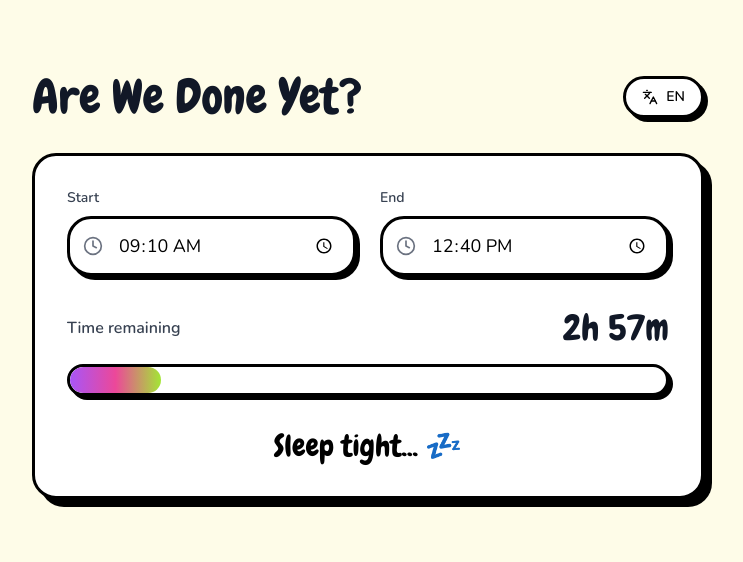
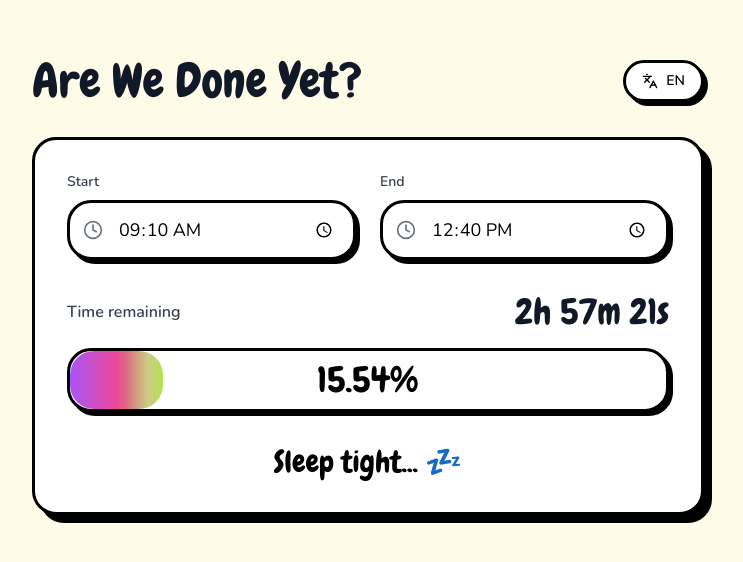
Before and after one commit to 444chak/are-we-done-yet, a Next.js app: page / in a window 1280 px wide. Shown: the part 114-676 px from the top of the page, without its empty margins (272-1015 px from the left). Built offline with nearby package versions, Linux system fonts and the light colour scheme.

Commit message:
feat(timer-ui): show big percentage and seconds left

```diff
--- a/app/page.tsx
+++ b/app/page.tsx
@@ -42,7 +42,11 @@ export default function Home() {
               value={startTime}
               onChange={setStartTime}
             />
-            <TimeInput label={t.endLabel} value={endTime} onChange={setEndTime} />
+            <TimeInput
+              label={t.endLabel}
+              value={endTime}
+              onChange={setEndTime}
+            />
           </div>
 
           <div className="space-y-4">
--- a/components/ProgressBar.tsx
+++ b/components/ProgressBar.tsx
@@ -7,18 +7,65 @@ interface ProgressBarProps {
 }
 
 export function ProgressBar({ percentage }: ProgressBarProps) {
+  const clamped = Math.max(0, Math.min(100, percentage));
+  const displayPercentage = clamped.toFixed(2);
+
   return (
-    <div className="w-full h-8 bg-white rounded-3xl border-3 border-black overflow-hidden shadow-[4px_4px_0px_0px_rgba(0,0,0,1)]">
+    <div className="relative w-full h-14 md:h-16 bg-white rounded-3xl border-3 border-black overflow-hidden shadow-[4px_4px_0px_0px_rgba(0,0,0,1)]">
+      {/* Animated gradient bar */}
       <motion.div
-        className="h-full bg-gradient-to-r from-purple-500 via-pink-500 to-lime-400 rounded-3xl"
+        className="absolute left-0 top-0 h-full bg-gradient-to-r from-purple-500 via-pink-500 to-lime-400 rounded-3xl"
         initial={{ width: 0 }}
-        animate={{ width: `${percentage}%` }}
+        animate={{ width: `${clamped}%` }}
         transition={{
-          type: "spring",
-          stiffness: 100,
-          damping: 15,
+          type: "tween",
+          duration: 0.1,
+          ease: "linear",
         }}
-      />
+      >
+        {/* Shimmer animation effect */}
+        <motion.div
+          className="absolute inset-0 bg-gradient-to-r from-transparent via-white/30 to-transparent"
+          animate={{
+            x: ["-100%", "200%"],
+          }}
+          transition={{
+            duration: 2,
+            repeat: Infinity,
+            ease: "linear",
+          }}
+          style={{
+            width: "50%",
+            height: "100%",
+          }}
+        />
+      </motion.div>
+
+      {/* Percentage text */}
+      <div className="relative z-10 flex items-center justify-center h-full">
+        <motion.div
+          className="flex items-center"
+          initial={{ scale: 0.9, opacity: 0.8 }}
+          animate={{ scale: 1, opacity: 1 }}
+          transition={{
+            duration: 0.2,
+            ease: "easeOut",
+          }}
+        >
+          <motion.span
+            key={displayPercentage}
+            className="font-chewy text-3xl md:text-4xl text-black drop-shadow-[2px_2px_0_rgba(255,255,255,0.8)]"
+            initial={{ y: -5, opacity: 0.5 }}
+            animate={{ y: 0, opacity: 1 }}
+            transition={{
+              duration: 0.2,
+              ease: "easeOut",
+            }}
+          >
+            {displayPercentage}%
+          </motion.span>
+        </motion.div>
+      </div>
     </div>
   );
 }
--- a/hooks/useCourseTimer.ts
+++ b/hooks/useCourseTimer.ts
@@ -1,5 +1,11 @@
 import { useState, useEffect, useMemo } from "react";
-import { format, parse, differenceInMinutes, isBefore, isAfter } from "date-fns";
+import {
+  format,
+  parse,
+  differenceInMinutes,
+  isBefore,
+  isAfter,
+} from "date-fns";
 
 export type TimerState = "waiting" | "running" | "finished";
 
@@ -12,6 +18,7 @@ export interface UseCourseTimerReturn {
   timeRemaining: string;
   state: TimerState;
   currentTime: Date;
+  elapsedSeconds: number;
 }
 
 const DEFAULT_START = "09:10";
@@ -22,11 +29,11 @@ export function useCourseTimer(): UseCourseTimerReturn {
   const [endTime, setEndTime] = useState<string>(DEFAULT_END);
   const [currentTime, setCurrentTime] = useState<Date>(new Date());
 
-  // Update current time every second
+  // Update current time every 100ms for smooth animations
   useEffect(() => {
     const interval = setInterval(() => {
       setCurrentTime(new Date());
-    }, 1000);
+    }, 100);
 
     return () => clearInterval(interval);
   }, []);
@@ -57,39 +64,64 @@ export function useCourseTimer(): UseCourseTimerReturn {
     return "running";
   }, [currentTime, startDateTime, endDateTime]);
 
-  // Calculate percentage
+  // Calculate elapsed seconds with precision
+  const elapsedSeconds = useMemo(() => {
+    if (state === "waiting") return 0;
+    if (state === "finished") {
+      const totalMs = endDateTime.getTime() - startDateTime.getTime();
+      return totalMs / 1000;
+    }
+    const elapsedMs = currentTime.getTime() - startDateTime.getTime();
+    return Math.max(0, elapsedMs / 1000);
+  }, [state, currentTime, startDateTime, endDateTime]);
+
+  // Calculate percentage with precision
   const percentage = useMemo(() => {
     if (state === "waiting") return 0;
     if (state === "finished") return 100;
 
-    const totalDuration = differenceInMinutes(endDateTime, startDateTime);
-    const elapsed = differenceInMinutes(currentTime, startDateTime);
-    return Math.min(100, Math.max(0, (elapsed / totalDuration) * 100));
+    const totalMs = endDateTime.getTime() - startDateTime.getTime();
+    const elapsedMs = currentTime.getTime() - startDateTime.getTime();
+    return Math.min(100, Math.max(0, (elapsedMs / totalMs) * 100));
   }, [state, currentTime, startDateTime, endDateTime]);
 
-  // Calculate time remaining
+  // Calculate time remaining (hours, minutes, seconds with 2 decimals)
   const timeRemaining = useMemo(() => {
     if (state === "waiting") {
-      const minutes = differenceInMinutes(startDateTime, currentTime);
-      const hours = Math.floor(minutes / 60);
-      const mins = minutes % 60;
-      if (hours > 0) {
-        return `${hours}h ${mins}m`;
-      }
-      return `${mins}m`;
+      const diffMs = startDateTime.getTime() - currentTime.getTime();
+      if (diffMs <= 0) return "0s";
+
+      const totalSeconds = diffMs / 1000;
+      const hours = Math.floor(totalSeconds / 3600);
+      const minutes = Math.floor((totalSeconds % 3600) / 60);
+      const seconds = totalSeconds % 60;
+
+      const parts: string[] = [];
+      if (hours > 0) parts.push(`${hours}h`);
+      if (hours > 0 || minutes > 0) parts.push(`${minutes}m`);
+      parts.push(`${Math.floor(seconds)}s`);
+
+      return parts.join(" ");
     }
 
     if (state === "finished") {
-      return "0m";
+      return "0s";
     }
 
-    const minutes = differenceInMinutes(endDateTime, currentTime);
-    const hours = Math.floor(minutes / 60);
-    const mins = minutes % 60;
-    if (hours > 0) {
-      return `${hours}h ${mins}m`;
-    }
-    return `${mins}m`;
+    const diffMs = endDateTime.getTime() - currentTime.getTime();
+    if (diffMs <= 0) return "0s";
+
+    const totalSeconds = diffMs / 1000;
+    const hours = Math.floor(totalSeconds / 3600);
+    const minutes = Math.floor((totalSeconds % 3600) / 60);
+    const seconds = totalSeconds % 60;
+
+    const parts: string[] = [];
+    if (hours > 0) parts.push(`${hours}h`);
+    if (hours > 0 || minutes > 0) parts.push(`${minutes}m`);
+    parts.push(`${Math.floor(seconds)}s`);
+
+    return parts.join(" ");
   }, [state, currentTime, startDateTime, endDateTime]);
 
   return {
@@ -101,5 +133,6 @@ export function useCourseTimer(): UseCourseTimerReturn {
     timeRemaining,
     state,
     currentTime,
+    elapsedSeconds,
   };
 }
```
